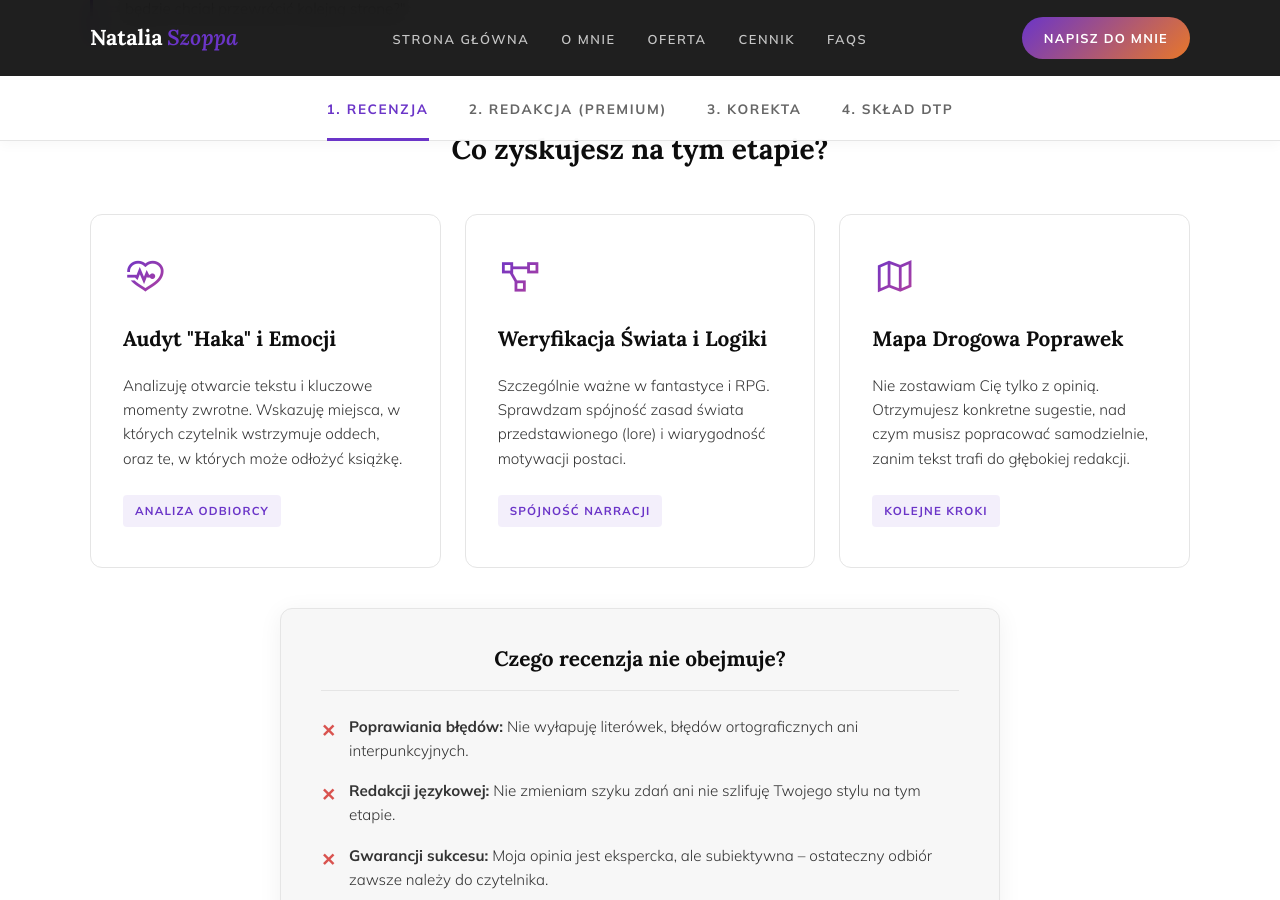
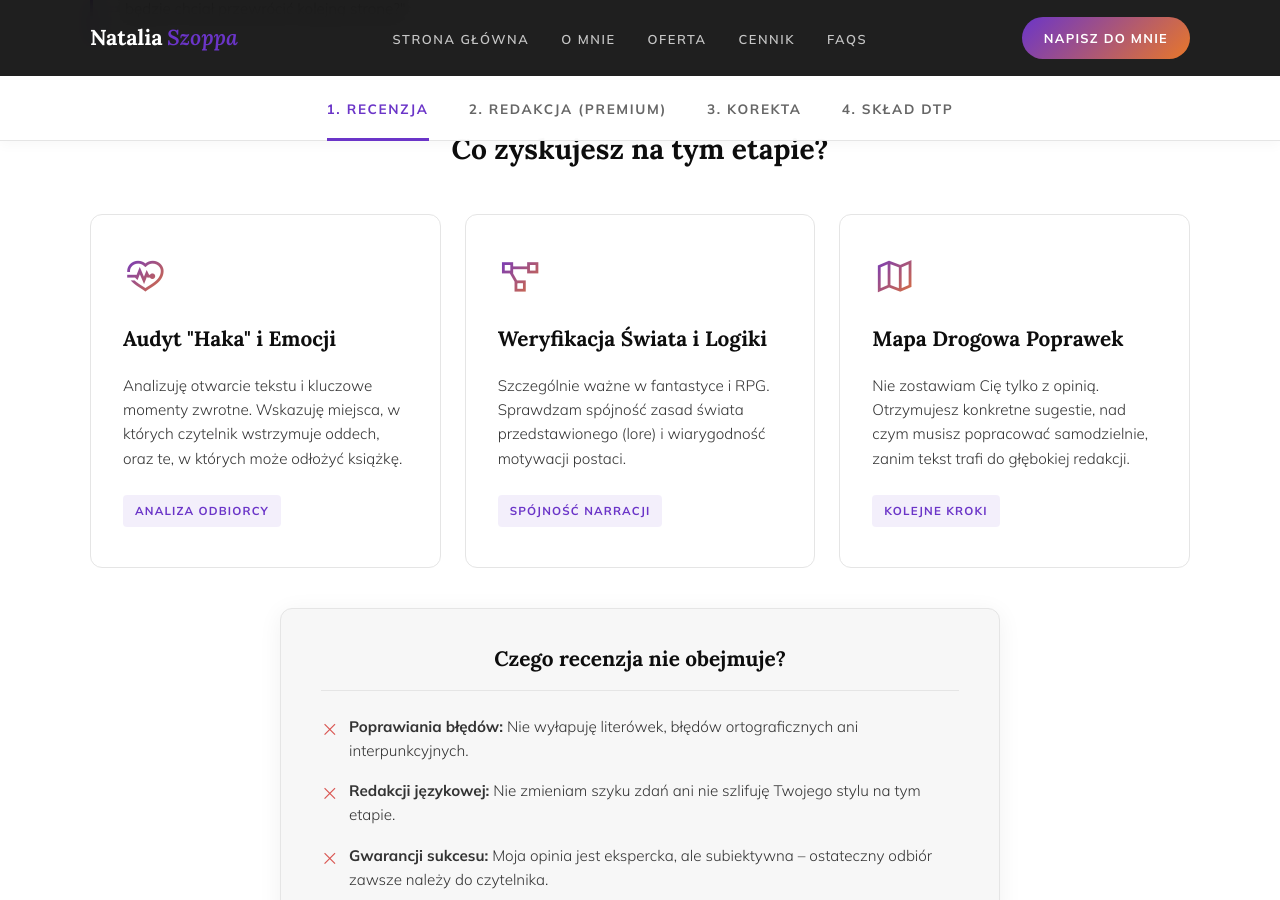
Before and after one commit to Bonnie00726/nataliaszoppa, a Jekyll site: the page built from oferta.html, in a window 1280 px wide and 900 px high, scrolled down 1255 px. Built offline with Jekyll 4.4.1, drawn with Linux system fonts in a browser that asks for light colours.

Commit message:
Update oferta.html

```diff
--- a/oferta.html
+++ b/oferta.html
@@ -16,83 +25,95 @@
     .sub-section-title { font-family: var(--serif); font-size: clamp(1.6rem, 2.2vw, 2rem); font-weight: 700; color: var(--ink); margin: 80px 0 32px; text-align: center; }
     .text-content p { font-size: 1.05rem; font-weight: 300; color: var(--ink-soft); margin-bottom: 20px; line-height: 1.75; }
     .text-content p strong { font-weight: 700; color: var(--ink); }
+
+    /* Boxy z definicjami i analogiami */
     .def-box { padding: 24px 32px; border-left: 3px solid var(--grad-start); background: var(--paper-warm); border-radius: 0 var(--radius-lg) var(--radius-lg) 0; margin: 32px 0; }
     .def-box h4 { font-family: var(--serif); font-size: 1.2rem; font-weight: 700; color: var(--ink); margin-bottom: 12px; }
     .def-box p { font-size: 0.95rem; color: var(--ink-muted); margin: 0; line-height: 1.6; }
+
     .analogy-box { background: var(--paper); border-left: 3px solid var(--grad-start); border-radius: 0 var(--radius-lg) var(--radius-lg) 0; padding: 32px; margin: 40px 0; box-shadow: var(--shadow-soft); }
     .analogy-box h4 { font-family: var(--serif); font-size: 1.2rem; font-style: italic; color: var(--ink); margin-bottom: 12px; }
     .analogy-box p { font-size: 0.95rem; color: var(--ink-muted); margin: 0; line-height: 1.65; }
 
-    /* Ramka Warning (Ostrzeżenie) */
+    /* Ramka Warning (Ostrzeżenie z wykrzyknikiem) */
     .warning-box { display: flex; gap: 24px; align-items: flex-start; background: #fff; border-left: 3px solid var(--grad-start); border-radius: 0 var(--radius-lg) var(--radius-lg) 0; padding: 32px; margin: 40px auto; max-width: 720px; box-shadow: var(--shadow-soft); }
     .warning-box i { font-size: 2.2rem; color: var(--grad-start); flex-shrink: 0; line-height: 1; }
     .warning-box p { font-size: 0.95rem; color: var(--ink-muted); font-weight: 300; line-height: 1.65; margin: 0; }
     .warning-box strong { color: var(--ink); font-weight: 700; }
 
-    /* Ramka Czego nie obejmuje */
-    .not-included-box { background: var(--paper-warm); border: 1.5px solid var(--paper-mid); border-radius: var(--radius-lg); padding: 32px 40px; margin: 40px auto; max-width: 720px; box-shadow: var(--shadow-soft); }
+    /* Ramka Czego usługa nie obejmuje (z krzyżykami) */
+    .not-included-box { background: var(--paper-warm); border: 1px solid var(--paper-mid); border-radius: var(--radius-lg); padding: 32px 40px; margin: 40px auto; max-width: 720px; box-shadow: var(--shadow-soft); }
     .not-included-box h3 { font-family: var(--serif); font-size: 1.3rem; font-weight: 700; color: var(--ink); margin-bottom: 24px; text-align: center; border-bottom: 1px solid var(--paper-mid); padding-bottom: 12px; }
-
-    /* POPRAWIONA lista z opływaniem tekstu */
     .not-list { list-style: none; padding: 0; margin: 0; }
     .not-list li { position: relative; padding-left: 28px; margin-bottom: 16px; font-size: 0.95rem; color: var(--ink-soft); font-weight: 300; line-height: 1.6; }
     .not-list li:last-child { margin-bottom: 0; }
-    .not-list li::before { content: '✕'; color: #d9534f; font-weight: 700; position: absolute; left: 0; top: 1px; font-size: 1.1rem; }
+    .not-list li::before { content: '\f00d'; font-family: 'Line Awesome Free'; font-weight: 900; color: #d9534f; position: absolute; left: 0; top: 1px; font-size: 1.1rem; }
 
+    /* Grid i karty (Recenzja / Feature) */
     .feature-grid { display: grid; grid-template-columns: repeat(auto-fit, minmax(300px, 1fr)); gap: 24px; margin: 40px 0; }
-    .feature-card { background: #fff; border: 1.5px solid var(--paper-mid); border-radius: var(--radius-lg); padding: 40px 32px; transition: transform 0.3s, box-shadow 0.3s; position: relative; overflow: hidden; }
+    .feature-card { background: #fff; border: 1px solid var(--paper-mid); border-radius: var(--radius-lg); padding: 40px 32px; transition: transform 0.3s, box-shadow 0.3s; position: relative; overflow: hidden; }
     .feature-card:hover { transform: translateY(-4px); box-shadow: var(--shadow-med); }
     .feature-card::before { content: ''; position: absolute; top: 0; left: 0; right: 0; height: 3px; background: var(--grad); transform: scaleX(0); transform-origin: left; transition: transform 0.4s ease; }
     .feature-card:hover::before { transform: scaleX(1); }
 
-    /* Ikonki z nałożonym gradientem */
     .feature-icon { margin-bottom: 20px; }
-    .feature-icon i { font-size: 2.8rem; background: linear-gradient(135deg, rgba(107,53,200,1) 0%, rgba(184,64,154,1) 100%); -webkit-background-clip: text; -webkit-text-fill-color: transparent; background-clip: text; display: inline-block; }
-
-    .feature-num { font-family: var(--serif); font-size: 3rem; font-weight: 700; font-style: italic; background: linear-gradient(135deg, rgba(107,53,200,1) 0%, rgba(184,64,154,1) 100%); -webkit-background-clip: text; -webkit-text-fill-color: transparent; background-clip: text; line-height: 1; margin-bottom: 16px; opacity: 0.5; }
+    .feature-icon i { font-size: 2.8rem; background: var(--grad-text); -webkit-background-clip: text; -webkit-text-fill-color: transparent; background-clip: text; display: inline-block; }
     .feature-card h3 { font-family: var(--serif); font-size: 1.3rem; font-weight: 700; color: var(--ink); margin-bottom: 16px; }
     .feature-card p { font-size: 0.95rem; color: var(--ink-soft); line-height: 1.6; margin-bottom: 24px; font-weight: 300; }
     .feature-tag { display: inline-block; font-size: 0.72rem; font-weight: 700; text-transform: uppercase; letter-spacing: 0.1em; color: var(--grad-start); background: rgba(107,53,200,0.08); padding: 6px 12px; border-radius: 4px; }
-    .feature-list { list-style: none; padding: 0; margin: 0; display: flex; flex-direction: column; gap: 10px; }
-    .feature-list li { display: flex; align-items: flex-start; gap: 10px; font-size: 0.95rem; color: var(--ink-soft); line-height: 1.6; font-weight: 300; }
-    .feature-list li::before { content: '→'; color: var(--grad-start); margin-top: 2px; font-size: 0.8rem; }
 
+    /* Grid Porównawczy i Karta Premium */
     .compare-grid { display: grid; grid-template-columns: 1fr 1fr; gap: 32px; margin: 40px 0; }
-    .compare-card { background: #fff; border: 1.5px solid var(--paper-mid); border-radius: var(--radius-lg); padding: 40px 32px; box-shadow: var(--shadow-soft); transition: transform 0.3s, box-shadow 0.3s; position: relative; overflow: hidden; }
+    .compare-card { background: #fff; border: 1px solid var(--paper-mid); border-radius: var(--radius-lg); padding: 40px 32px; box-shadow: var(--shadow-soft); transition: transform 0.3s, box-shadow 0.3s; position: relative; overflow: hidden; }
     .compare-card::before { content: ''; position: absolute; top: 0; left: 0; right: 0; height: 3px; background: var(--paper-mid); transition: background 0.3s; }
     .compare-card:hover { transform: translateY(-4px); box-shadow: var(--shadow-med); }
     .compare-card:hover::before { background: var(--grad); }
     .compare-card h3 { font-family: var(--serif); font-size: 1.6rem; font-weight: 700; color: var(--ink); margin-bottom: 24px; padding-bottom: 16px; border-bottom: 1px solid var(--paper-mid); }
     .compare-list { list-style: none; padding: 0; margin: 0; }
-    .compare-list li { margin-bottom: 20px; font-size: 0.95rem; line-height: 1.6; color: var(--ink-muted); }
+    .compare-list li { margin-bottom: 20px; font-size: 0.95rem; line-height: 1.6; color: var(--ink-muted); font-weight: 300; }
     .compare-list strong { display: block; font-size: 0.78rem; font-weight: 700; text-transform: uppercase; letter-spacing: 0.1em; color: var(--ink); margin-bottom: 6px; }
 
-    /* PAKIET PREMIUM (Modyfikacja drugiego boksu) */
-    .compare-card--premium { background: linear-gradient(135deg, rgba(107,53,200,1) 0%, rgba(184,64,154,1) 100%); color: #fff; border: none; box-shadow: 0 10px 30px rgba(107,53,200,0.25); }
+    /* PAKIET PREMIUM (Tło białe, cienka ramka w kolorze gradientu) */
+    .compare-card--premium {
+        position: relative;
+        background: #fff;
+        border: none;
+        border-radius: var(--radius-lg);
+        box-shadow: var(--shadow-soft);
+        /* Usunięcie górnego paska z podstawowej karty */
+    }
     .compare-card--premium::before { display: none; }
-    .compare-card--premium h3, .compare-card--premium .compare-list li, .compare-card--premium .compare-list strong { color: #fff; border-color: rgba(255,255,255,0.2); }
+    /* Utworzenie gradientowego obramowania za pomocą pseudo-elementu pod spodem */
+    .compare-card--premium::after {
+        content: '';
+        position: absolute;
+        inset: 0;
+        border-radius: var(--radius-lg);
+        padding: 2px; /* Grubość ramki */
+        background: var(--grad);
+        -webkit-mask: linear-gradient(#fff 0 0) content-box, linear-gradient(#fff 0 0);
+        -webkit-mask-composite: xor;
+        mask-composite: exclude;
+        pointer-events: none;
+    }
+    .compare-card--premium:hover { box-shadow: 0 10px 30px rgba(107,53,200,0.15); transform: translateY(-4px); }
 
-    /* GŁÓWNE PRZYCISKI CTA SEKCYJNE */
+    /* Call to Action - Przyciski */
     .section-cta { text-align: center; margin-top: 48px; padding-bottom: 32px; }
-    .btn-gradient { display: inline-flex; align-items: center; justify-content: center; background: linear-gradient(135deg, rgba(107,53,200,1) 0%, rgba(184,64,154,1) 100%); color: #fff !important; font-size: 0.9rem; font-weight: 700; text-transform: uppercase; letter-spacing: 0.12em; text-decoration: none; padding: 18px 40px; border-radius: 100px; transition: transform 0.2s, box-shadow 0.2s; box-shadow: 0 6px 20px rgba(107,53,200,0.3); }
+    .btn-gradient { display: inline-flex; align-items: center; justify-content: center; background: var(--grad); color: #fff !important; font-size: 0.9rem; font-weight: 700; text-transform: uppercase; letter-spacing: 0.12em; text-decoration: none; padding: 18px 40px; border-radius: 100px; transition: transform 0.2s, box-shadow 0.2s; box-shadow: 0 6px 20px rgba(107,53,200,0.3); }
     .btn-gradient:hover { transform: translateY(-3px); box-shadow: 0 10px 25px rgba(107,53,200,0.5); }
 
-    .cta-section { padding: 120px 40px; text-align: center; position: relative; overflow: hidden; background-image: url('https://images.unsplash.com/photo-1473679408190-0693dd22fe6a?q=80&w=1170&auto=format&fit=crop'); background-size: cover; background-position: center; }
-    .cta-section::before { content: ''; position: absolute; inset: 0; background: linear-gradient(135deg, rgba(107,53,200,0.9) 0%, rgba(184,64,154,0.9) 50%, rgba(232,119,42,0.9) 100%); z-index: 1; }
-    .cta-content { position: relative; z-index: 2; }
-    .cta-section h2 { font-family: var(--serif); font-size: clamp(2rem, 3.5vw, 3rem); color: #fff; font-weight: 700; margin-bottom: 16px; }
-    .cta-section p { color: rgba(255,255,255,0.9); font-weight: 300; font-size: 1.05rem; max-width: 520px; margin: 0 auto 40px; line-height: 1.6; }
-    .cta-btns { display: flex; gap: 16px; justify-content: center; flex-wrap: wrap; }
-    .btn-cta-white { display: inline-flex; align-items: center; background: #fff; color: var(--ink); font-size: 0.85rem; font-weight: 700; text-transform: uppercase; letter-spacing: 0.1em; text-decoration: none; padding: 15px 32px; border-radius: 100px; transition: transform 0.2s, box-shadow 0.2s; }
-    .btn-cta-white:hover { transform: translateY(-2px); box-shadow: 0 8px 28px rgba(0,0,0,0.2); }
-
+    /* RWD dla Oferty */
     @media (max-width: 900px) {
         .compare-grid { grid-template-columns: 1fr; }
-        .top-toc { gap: 16px; overflow-x: auto; flex-wrap: nowrap; }
+        .top-toc { gap: 16px; overflow-x: auto; flex-wrap: nowrap; justify-content: flex-start; padding-bottom: 8px;}
     }
-    @media (max-width: 860px) { .container--wide { padding: 0 24px; } }
+    @media (max-width: 860px) {
+        .container--wide { padding: 0 24px; }
+    }
 </style>
 
+<!-- HERO SEKCJA -->
 <header class="hero hero--short">
     <div class="hero-bg">
         <img src="https://images.unsplash.com/photo-1470115636492-6d2b56f9146d?q=80&w=1170&auto=format&fit=crop" alt="Mroczny las - tło">
@@ -112,6 +133,7 @@
     </div>
 </header>
 
+<!-- TOC MENU -->
 <div class="top-toc-wrapper reveal delay-3" id="sticky-toc">
     <ul class="top-toc" id="toc-list">
         <li><a href="#recenzja" class="active">1. Recenzja</a></li>
@@ -122,6 +144,7 @@
 </div>
 
 <main>
+    <!-- 1. RECENZJA -->
     <section id="recenzja" class="section bg-white toc-section">
         <div class="container">
             <div class="eyebrow-label reveal">01 — Pierwszy kontakt</div>
@@ -174,6 +197,7 @@
         </div>
     </section>
 
+    <!-- 2. REDAKCJA -->
     <section id="redakcja" class="section bg-warm toc-section">
         <div class="container">
             <div class="eyebrow-label reveal">02 — Architektura wrażeń</div>
@@ -200,14 +224,20 @@
                         <li><strong>Dwuetapowe czytanie</strong><br>Najpierw pracujemy nad mięsem (fabuła/mechanika), potem nad detalami (styl).</li>
                     </ul>
                 </div>
-                <!-- Box Premium ze zmodyfikowaną klasą na kolor gradientu -->
-                <div class="compare-card compare-card--premium reveal delay-2">
-                    <h3>Twoje Bonusy Premium</h3>
-                    <ul class="compare-list">
-                        <li><strong>Raport „Okiem Czytelnika”</strong><br>Otrzymujesz PDF z oceną wpływu tekstu na odbiorcę (gdzie jest znudzenie, a gdzie zachwyt).</li>
-                        <li><strong>Indywidualny Arkusz Warsztatowy</strong><br>Zestawienie Twoich nawyków językowych wraz z instrukcją, jak ich unikać. Inwestycja w Twój warsztat.</li>
-                        <li><strong>Opcjonalna Sesja 1:1</strong><br>Możliwość wykupienia 60-minutowej konsultacji, by omówić najtrudniejsze węzły fabularne.</li>
-                    </ul>
+
+                <!-- BOX PREMIUM Z NOWYM OBRAMOWANIEM GRADIENTOWYM -->
+                <div class="compare-card--premium reveal delay-2">
+                    <!-- Dodajemy wewnętrzny div dla paddingu, aby tło karty przysłaniało wnętrze -->
+                    <div style="padding: 40px 32px;">
+                        <h3 style="font-family: var(--serif); font-size: 1.6rem; font-weight: 700; color: var(--ink); margin-bottom: 24px; padding-bottom: 16px; border-bottom: 1px solid var(--paper-mid);">
+                            Twoje Bonusy Premium
+                        </h3>
+                        <ul class="compare-list">
+                            <li><strong>Raport „Okiem Czytelnika”</strong><br>Otrzymujesz PDF z oceną wpływu tekstu na odbiorcę (gdzie jest znudzenie, a gdzie zachwyt).</li>
+                            <li><strong>Indywidualny Arkusz Warsztatowy</strong><br>Zestawienie Twoich nawyków językowych wraz z instrukcją, jak ich unikać. Inwestycja w Twój warsztat.</li>
+                            <li><strong>Opcjonalna Sesja 1:1</strong><br>Możliwość wykupienia 60-minutowej konsultacji, by omówić najtrudniejsze węzły fabularne.</li>
+                        </ul>
+                    </div>
                 </div>
             </div>
         </div>
@@ -225,6 +255,7 @@
         </div>
     </section>
 
+    <!-- 3. KOREKTA -->
     <section id="korekta" class="section bg-white toc-section">
         <div class="container">
             <div class="eyebrow-label reveal">03 — Ostatnia linia obrony</div>
@@ -253,6 +284,7 @@
         </div>
     </section>
 
+    <!-- 4. DTP -->
     <section id="dtp" class="section bg-warm toc-section">
         <div class="container">
             <div class="eyebrow-label reveal">04 — Forma fizyczna i cyfrowa</div>
```
Also changed, not shown: other parts of oferta.html (+9 -0 lines).
